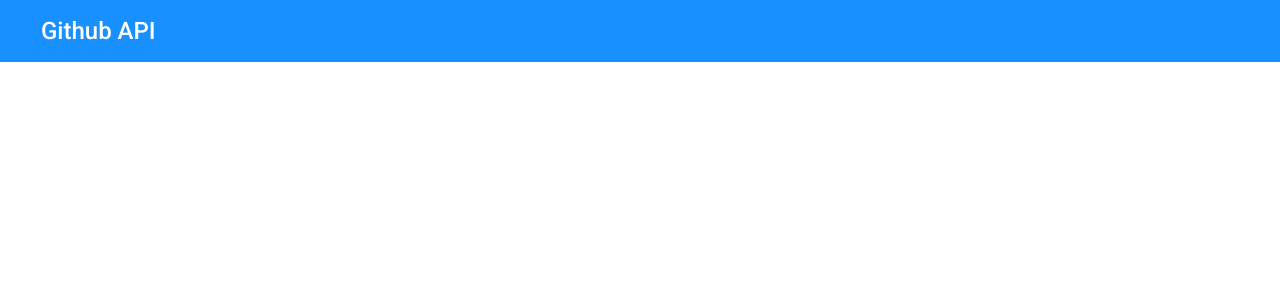
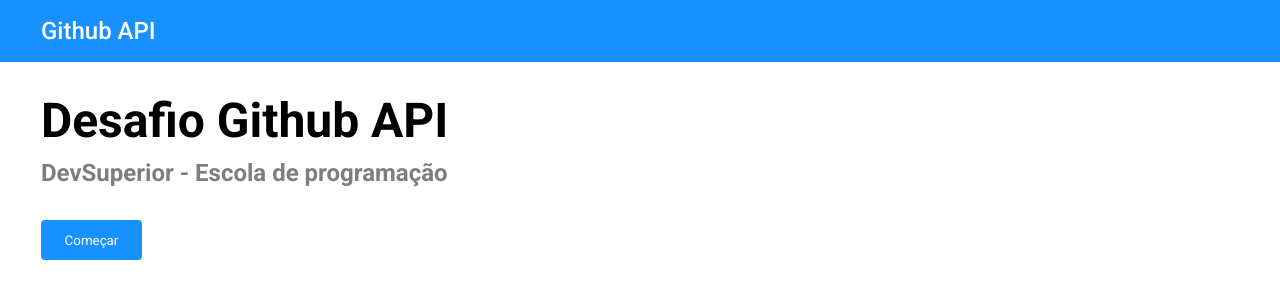
Before and after one commit to luiz-fd/desafio-github-api, a React (Vite) app: page /home in a window 1280 px wide. Shown: the top 300 px of the page. Built offline with nearby package versions, Linux system fonts and the light colour scheme.

Commit message:
HomeBody Component update

```diff
--- a/src/index.css
+++ b/src/index.css
@@ -4,7 +4,9 @@
   --color-bg-primary: #FFF;
   --color-bg-secondary: #1890FF;
 
+  --color-font-primary: #000;
   --color-font-secondary: #FFF;
+  --color-font-tertialy: #7E7E7E;
 }
 
 * {
@@ -22,3 +24,13 @@
   text-decoration: none;
   color: unset;
 }
+
+button {
+  background-color: var(--color-bg-secondary);
+  color: var(--color-font-secondary);
+  width: 101px;
+  height: 40px;
+  border-radius: 4px;
+  border: none;
+  margin-top: 27px;
+}
--- a/src/routes/home/homebody/index.tsx
+++ b/src/routes/home/homebody/index.tsx
@@ -1,7 +1,13 @@
+import './styles.css'
+
 export default function HomeBody() {
-
-    return (
-        <>
-        </>
-    );
+  return (
+    <>
+    <div className="home-content-container">
+      <h1>Desafio Github API</h1>
+      <h3>DevSuperior - Escola de programação</h3>
+      <button>Começar</button>
+    </div>
+    </>
+  );
 }
--- a/src/routes/home/homebody/styles.css
+++ b/src/routes/home/homebody/styles.css
@@ -0,0 +1,21 @@
+.home-content-container {
+    margin-top: 27px;
+    margin-left: 41px;
+}
+
+.home-content-container h1 {
+    color: var(--color-font-primary);
+    font-weight: 700;
+    font-size: 48px;
+    line-height: 64px;
+    letter-spacing: 2%;
+
+}
+
+.home-content-container h3 {
+    color: var(--color-font-tertialy);
+    font-weight: 700;
+    font-size: 24px;
+    line-height: 40px;
+    letter-spacing: 2%;
+}
```
